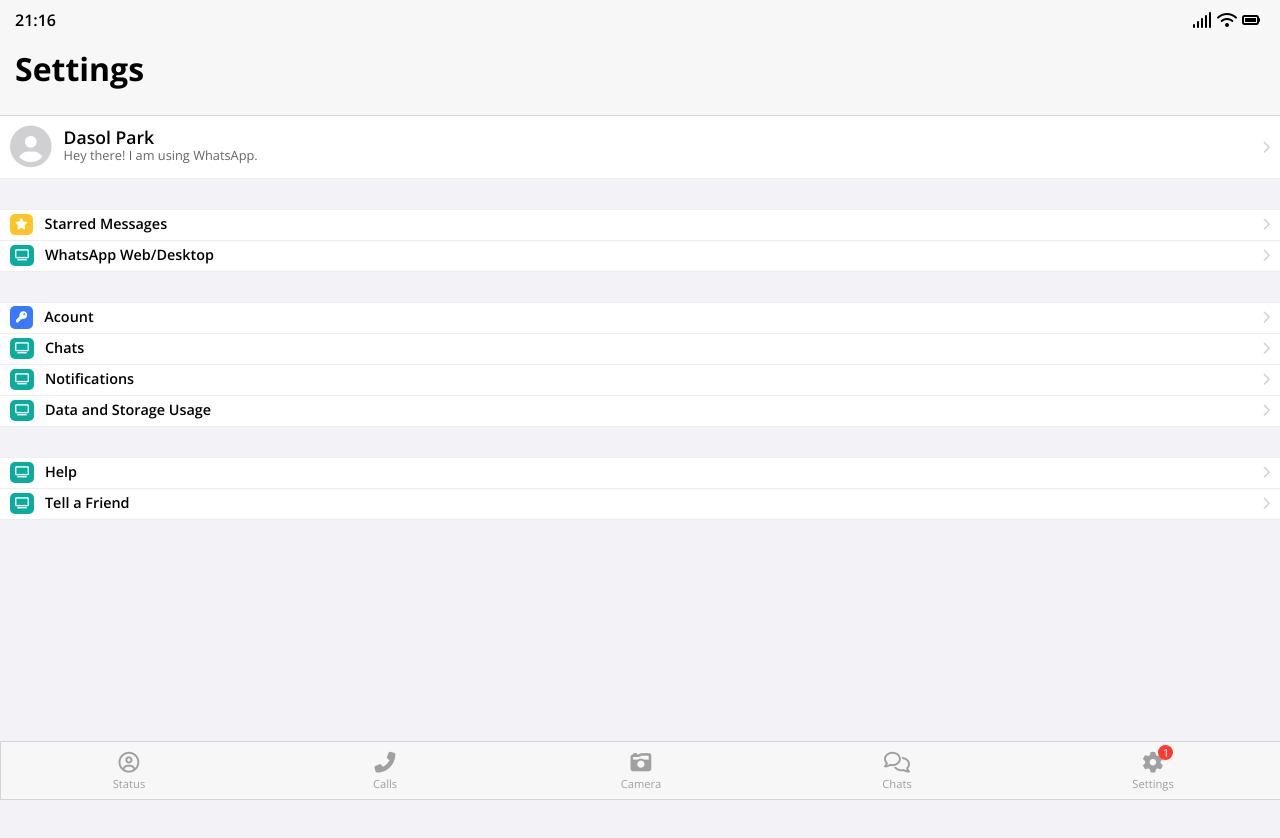
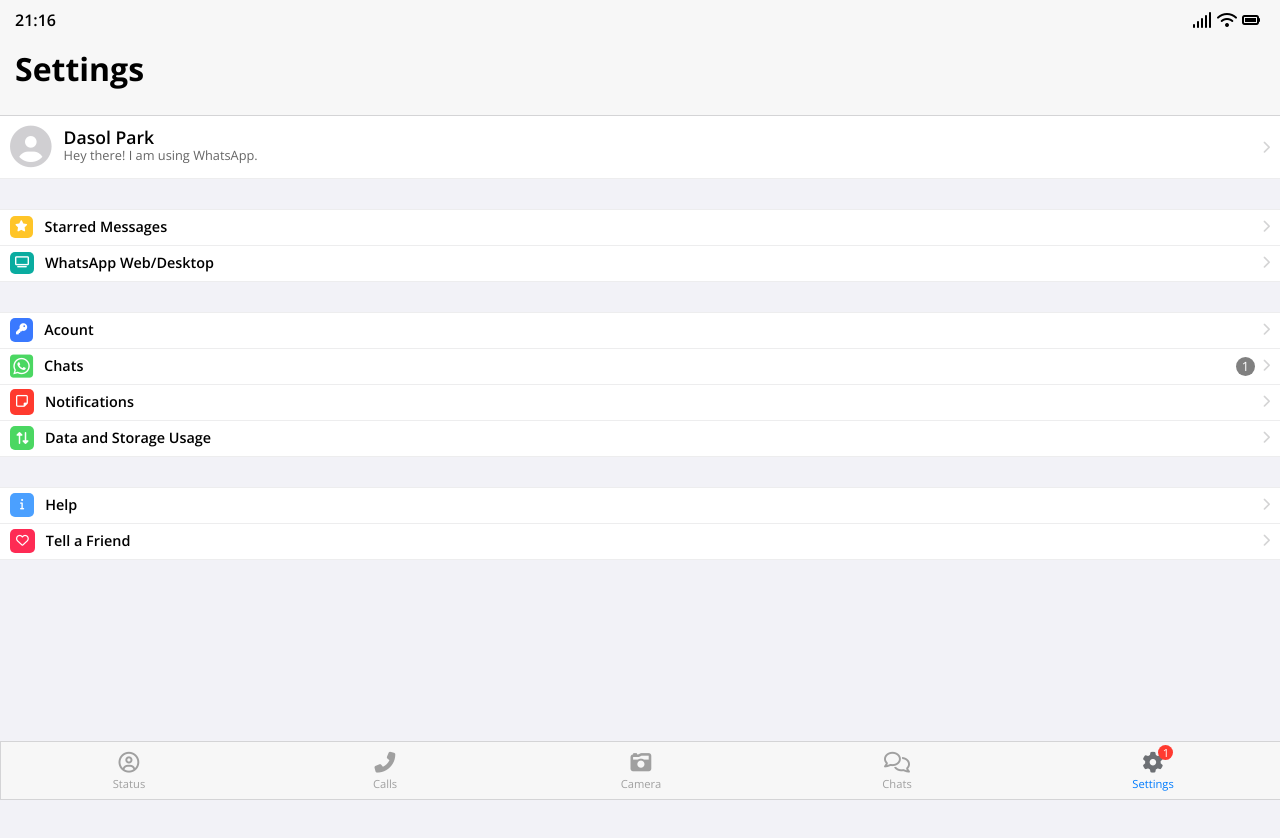
Before and after one commit to DasolPark/Dasol_CSS_WhatsApp_Clone, a plain HTML site: page settings.html in a window 1280 px wide. Drawn offline with nearby package versions, Linux system fonts and the light colour scheme.

Commit message:
HTML&CSS Settings

```diff
--- a/css/chat.css
+++ b/css/chat.css
@@ -89,6 +89,10 @@
   font-size: 0.8rem;
   font-weight: 600;
   margin-bottom: 10px;
+}
+
+.main__chat-date {
+  box-shadow: 0 2px 6px rgba(0, 0, 0, 0.3);
 }
 
 .chat-list-right__wrapper {
--- a/css/chats.css
+++ b/css/chats.css
@@ -126,7 +126,8 @@
   padding-bottom: 20px;
 }
 
-.chats__preview i {
+.chats__preview i,
+.fa-check-double {
   color: #007cfe;
 }
 
--- a/css/settings.css
+++ b/css/settings.css
@@ -55,10 +55,11 @@
   display: flex;
   justify-content: space-between;
   align-items: center;
-  height: 30px;
+  height: 35px;
   padding: 0px 10px;
   background-color: #ffffff;
   border-bottom: 1px solid #ededee;
+  position: relative;
 }
 
 .settings-li-list__column {
@@ -70,6 +71,20 @@
 .settings-li-list__column span {
   font-size: 0.9rem;
   font-weight: 600;
+}
+
+.li-list__new-noti {
+  width: 19px;
+  height: 19px;
+  position: absolute;
+  border-radius: 50%;
+  display: flex;
+  justify-content: center;
+  align-items: center;
+  right: 25px;
+  background-color: #808080;
+  color: #ffffff;
+  font-size: 0.8rem;
 }
 
 .settings-li-list__column .fa-star {
@@ -98,3 +113,51 @@
   color: #ffffff;
   background-color: #3a79fe;
 }
+
+.settings-li-list__column .fa-whatsapp-square {
+  font-size: 1.65rem;
+  margin-right: 11px;
+  border-radius: 5px;
+  color: #4bd762;
+  background-color: #ffffff;
+}
+
+.settings-li-list__column .fa-sticky-note {
+  font-size: 0.85rem;
+  margin-right: 11px;
+  padding: 6px;
+  border-radius: 5px;
+  color: #ffffff;
+  background-color: #ff3a2e;
+}
+.settings-li-list__column .fa-exchange-alt {
+  font-size: 0.75rem;
+  margin-right: 11px;
+  padding: 6px;
+  border-radius: 5px;
+  color: #ffffff;
+  background-color: #4bd762;
+  -webkit-transform: rotate(90deg);
+  -moz-transform: rotate(90deg);
+  -ms-transform: rotate(90deg);
+  -o-transform: rotate(90deg);
+  transform: rotate(90deg);
+}
+
+.settings-li-list__column .fa-info {
+  font-size: 0.7rem;
+  margin-right: 11px;
+  padding: 6px 10px;
+  border-radius: 5px;
+  color: #ffffff;
+  background-color: #4ba0ff;
+}
+
+.settings-li-list__column .fa-heart {
+  font-size: 0.8rem;
+  margin-right: 11px;
+  padding: 6px;
+  border-radius: 5px;
+  color: #ffffff;
+  background-color: #fe2b54;
+}
--- a/settings.html
+++ b/settings.html
@@ -62,21 +62,22 @@
         </li>
         <li class="settings-ul-lists__li-list">
           <div class="settings-li-list__column">
-            <i class="fas fa-tv"></i>
+            <i class="fab fa-whatsapp-square"></i>
             <span>Chats</span>
           </div>
+          <span class="li-list__new-noti">1</span>
           <i class="fas fa-chevron-right"></i>
         </li>
         <li class="settings-ul-lists__li-list">
           <div class="settings-li-list__column">
-            <i class="fas fa-tv"></i>
+            <i class="far fa-sticky-note"></i>
             <span>Notifications</span>
           </div>
           <i class="fas fa-chevron-right"></i>
         </li>
         <li class="settings-ul-lists__li-list">
           <div class="settings-li-list__column">
-            <i class="fas fa-tv"></i>
+            <i class="fas fa-exchange-alt"></i>
             <span>Data and Storage Usage</span>
           </div>
           <i class="fas fa-chevron-right"></i>
@@ -84,14 +85,14 @@
         <div class="main__settings-ul-lists-block"> </div>
         <li class="settings-ul-lists__li-list">
           <div class="settings-li-list__column">
-            <i class="fas fa-tv"></i>
+            <i class="fas fa-info"></i>
             <span>Help</span>
           </div>
           <i class="fas fa-chevron-right"></i>
         </li>
         <li class="settings-ul-lists__li-list">
           <div class="settings-li-list__column">
-            <i class="fas fa-tv"></i>
+            <i class="far fa-heart"></i>
             <span>Tell a Friend</span>
           </div>
           <i class="fas fa-chevron-right"></i>
@@ -128,10 +129,10 @@
         <li class="nav__list">
           <a href="settings.html" class="nav__list-link">
             <div class="nav__list-icon">
-              <i class="fas fa-cog"></i>
+              <i class="fas fa-cog" style="color:#6d7074"></i>
               <div class="nav__list-new">1</div>
             </div>
-            <div class="nav__list-text">Settings</div>
+            <div class="nav__list-text" style="color:#007cfe">Settings</div>
           </a>
         </li>
       </ul>
```
Also changed, not shown: calls.html (+2 -2 lines), chat.html (+1 -1 lines), chats.html (+2 -2 lines), status.html (+2 -2 lines), 1 other file.
